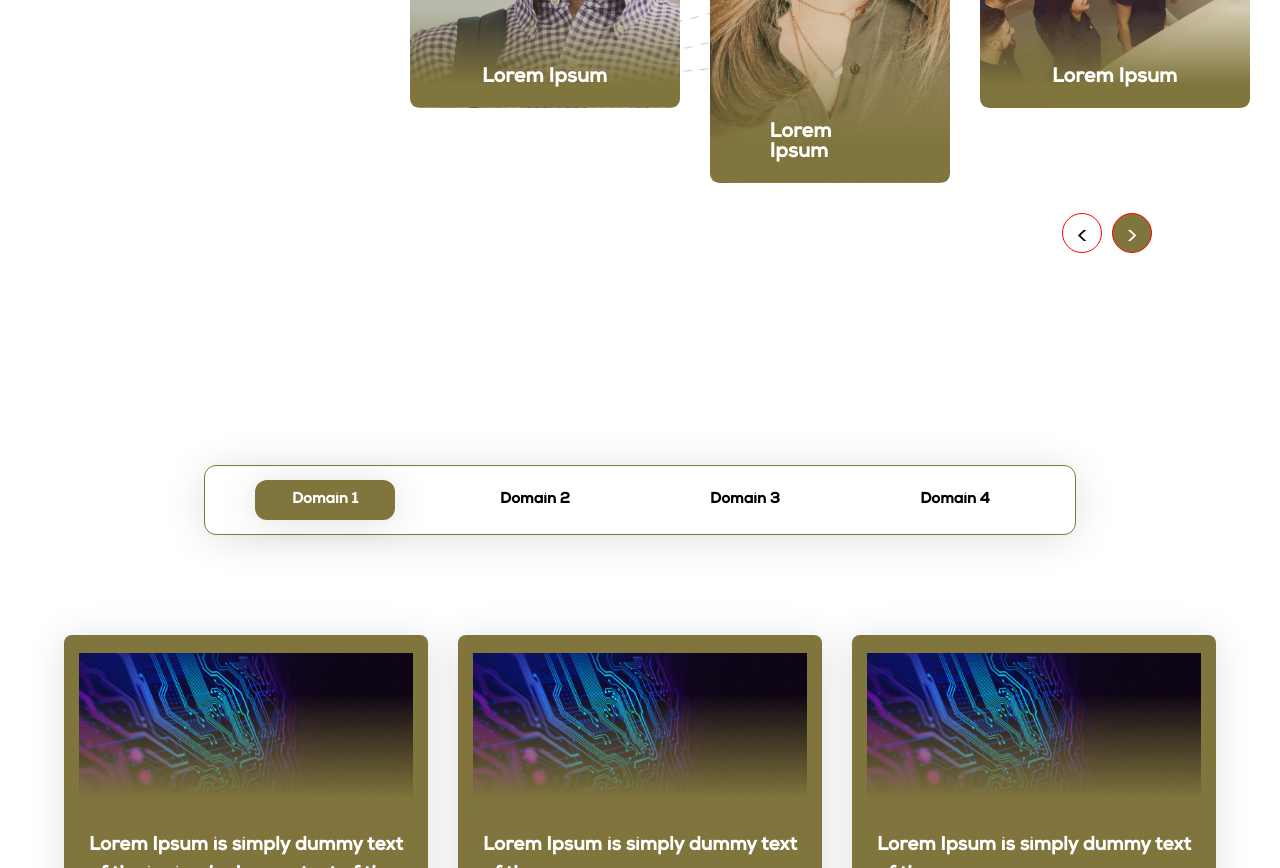
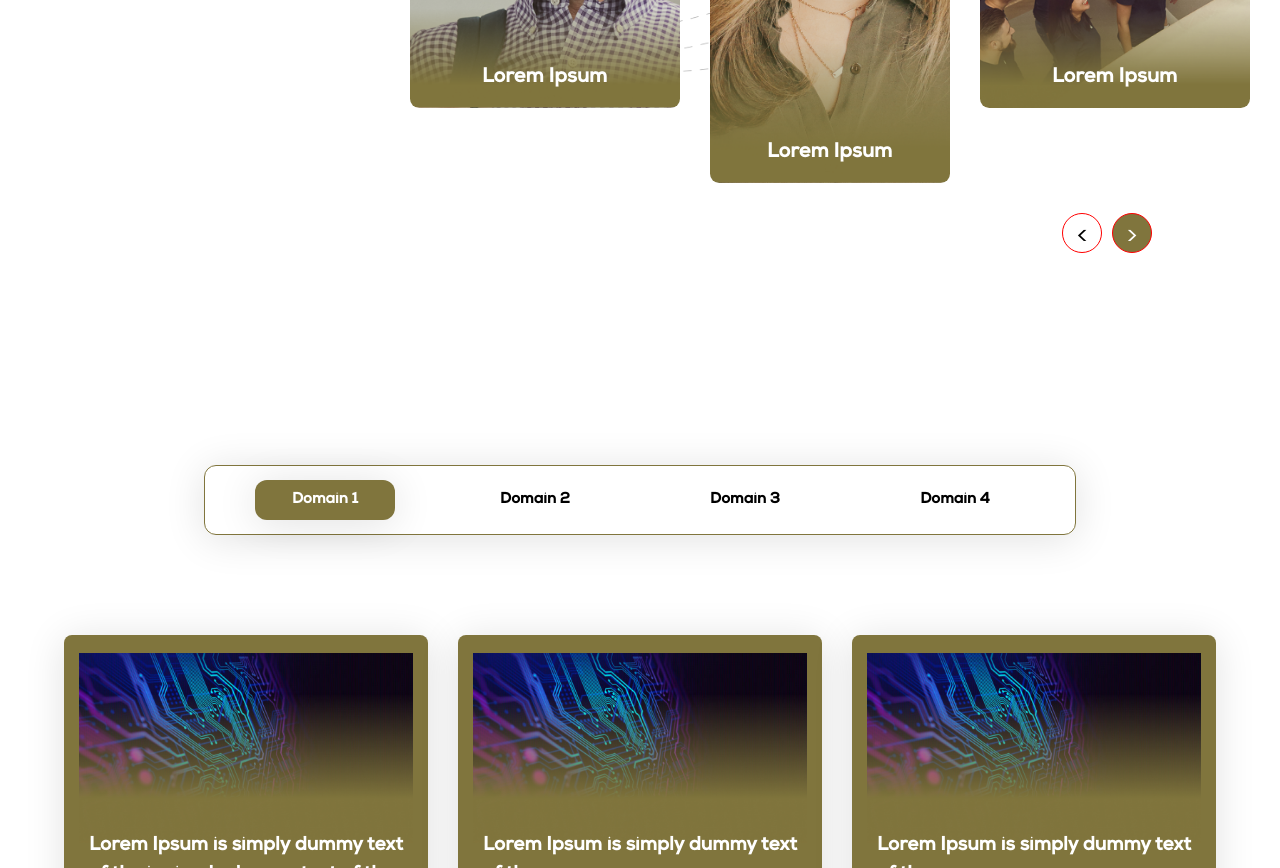
Before and after one commit to muneebali500/GLTest, a website built with Vite: page index.html in a window 1280 px wide. Shown: the part 1620-2488 px from the top of the page. Built offline with nearby package versions, Linux system fonts and the light colour scheme.

Commit message:
made a small css fix

```diff
--- a/css/index.css
+++ b/css/index.css
@@ -299,8 +299,8 @@
   line-height: 100%; /* 22.925px */
   position: absolute;
   bottom: 2rem;
-  left: 50%;
-  transform: translateX(-50%);
+  width: 100%;
+  text-align: center;
 }
 
 #team .slide-btns {
```
